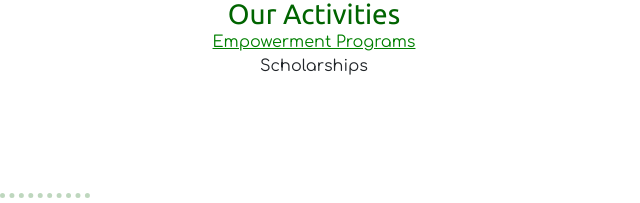
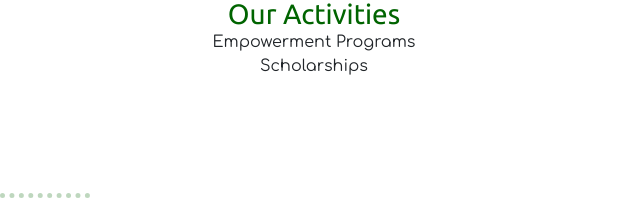
Before and after one commit to Ducetron/TDF, a plain HTML site: page index.html in a window 1280 px wide. Shown: the part 770-973 px from the top of the page, 0-640 px from the left. Drawn offline with nearby package versions, Linux system fonts and the light colour scheme.

Commit message:
Update style.css

```diff
--- a/style.css
+++ b/style.css
@@ -73,7 +73,15 @@ h3 {
   border-radius: 100%;
   width: 200px;
 }
-a {color: green}
+a {
+  text-decoration: none;
+  color: #212529;
+}
+a:hover {
+  color: #024d02;
+  font-weight: 600;
+}
+
 .TDF {
   font-family: 'Ubuntu';
   color: white;
```
